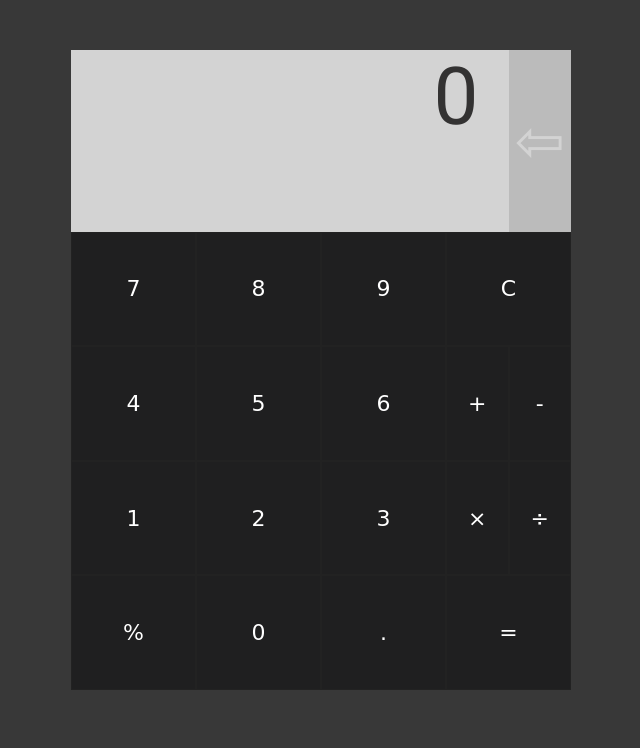
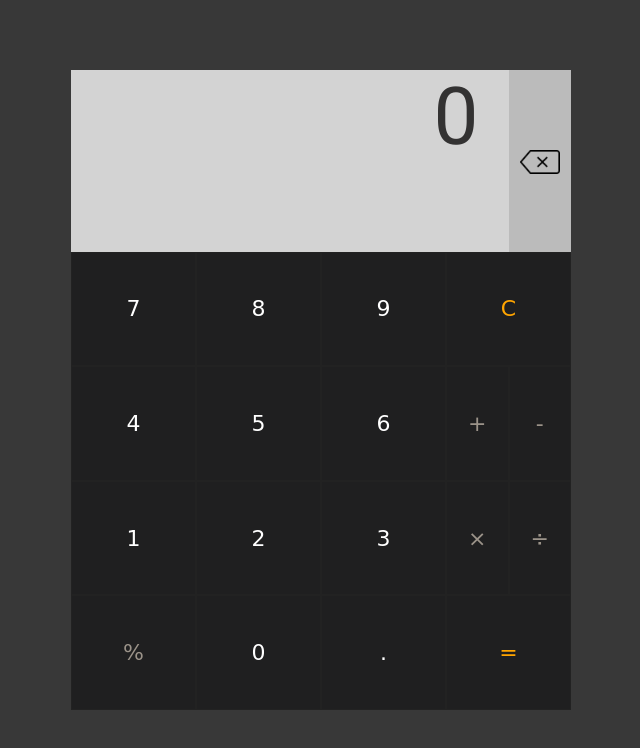
Before and after one commit to sher-s7/calculator, a plain HTML site: page index.html in a window 1280 px wide. Shown: the whole page, without its empty margins (319-959 px from the left). Drawn offline with Linux system fonts and the light colour scheme.

Commit message:
Final calculator. Styling done, JS done, HTML done.

```diff
--- a/index.html
+++ b/index.html
@@ -10,7 +10,7 @@
 <body>
     <div class="calculator">
         <div class="item" id="display"><span id="displayText">0</span></div>
-        <button id="back" class="grid item">⇦</button>
+        <button id="back" class="grid item"><img src="arrow.png" width="40px" alt=""></button>
         <button id="7" class="num grid item">7</button>
         <button id="8" class="num grid item">8</button>
         <button id="9" class="num grid item">9</button>
--- a/style.css
+++ b/style.css
@@ -10,9 +10,10 @@ body{
 }
     .calculator{
         display: grid;
+        padding-top: 20px;
         width: 100vw;
         grid-template-columns: 25% 25% 25% 12.5% 12.5%;
-        height: 100vh;
+        height: 95vh;
         margin: 0 auto;
 
     }
@@ -43,6 +44,9 @@ body{
     #back:hover{
         background: #e2e1e1 !important;
     }
+    img:hover, img{
+        background: transparent !important;
+    }
     #back:active{
         font-size: 57px;
     }
@@ -62,9 +66,16 @@ body{
     #equals{
         grid-column: 4 / span 2;
     }
+    #C, #equals{
+        color: orange;
+    }
+    .op{
+        color: rgb(155, 147, 137) !important;
+    }
 
 @media only screen and (min-width:801px){
 *{
+    font-family: Dejavu sans;
     /* font-family: Arial, Helvetica, sans-serif; */
 }
 .calculator{
```
Also changed, not shown: arrow.png (added).
